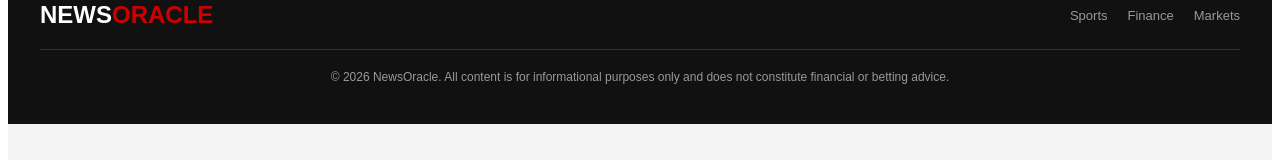
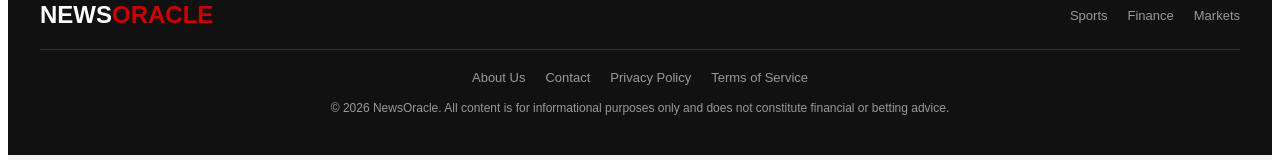
Before and after one commit to richmanempire001-cyber/newsoracle, a Next.js app: page / in a window 1280 px wide. Shown: the part 475-635 px from the top of the page. Built offline with nearby package versions, Linux system fonts and the light colour scheme; no server answers; the database is empty.

Commit message:
Update index.js

```diff
--- a/pages/index.js
+++ b/pages/index.js
@@ -221,9 +221,15 @@ export default function Home() {
                 <span style={{ fontSize: "13px", cursor: "pointer" }}>Markets</span>
               </div>
             </div>
-            <p style={{ margin: 0, fontSize: "12px", textAlign: "center" }}>
-              © 2026 NewsOracle. All content is for informational purposes only and does not constitute financial or betting advice.
-            </p>
+            <div style={{ display: "flex", justifyContent: "center", gap: "20px", marginBottom: "16px", flexWrap: "wrap" }}>
+  <Link href="/about" style={{ color: "#999", textDecoration: "none", fontSize: "13px" }}>About Us</Link>
+  <Link href="/contact" style={{ color: "#999", textDecoration: "none", fontSize: "13px" }}>Contact</Link>
+  <Link href="/privacy-policy" style={{ color: "#999", textDecoration: "none", fontSize: "13px" }}>Privacy Policy</Link>
+  <Link href="/terms" style={{ color: "#999", textDecoration: "none", fontSize: "13px" }}>Terms of Service</Link>
+</div>
+<p style={{ margin: 0, fontSize: "12px", textAlign: "center" }}>
+  © 2026 NewsOracle. All content is for informational purposes only and does not constitute financial or betting advice.
+</p>
           </div>
         </footer>
 
```
